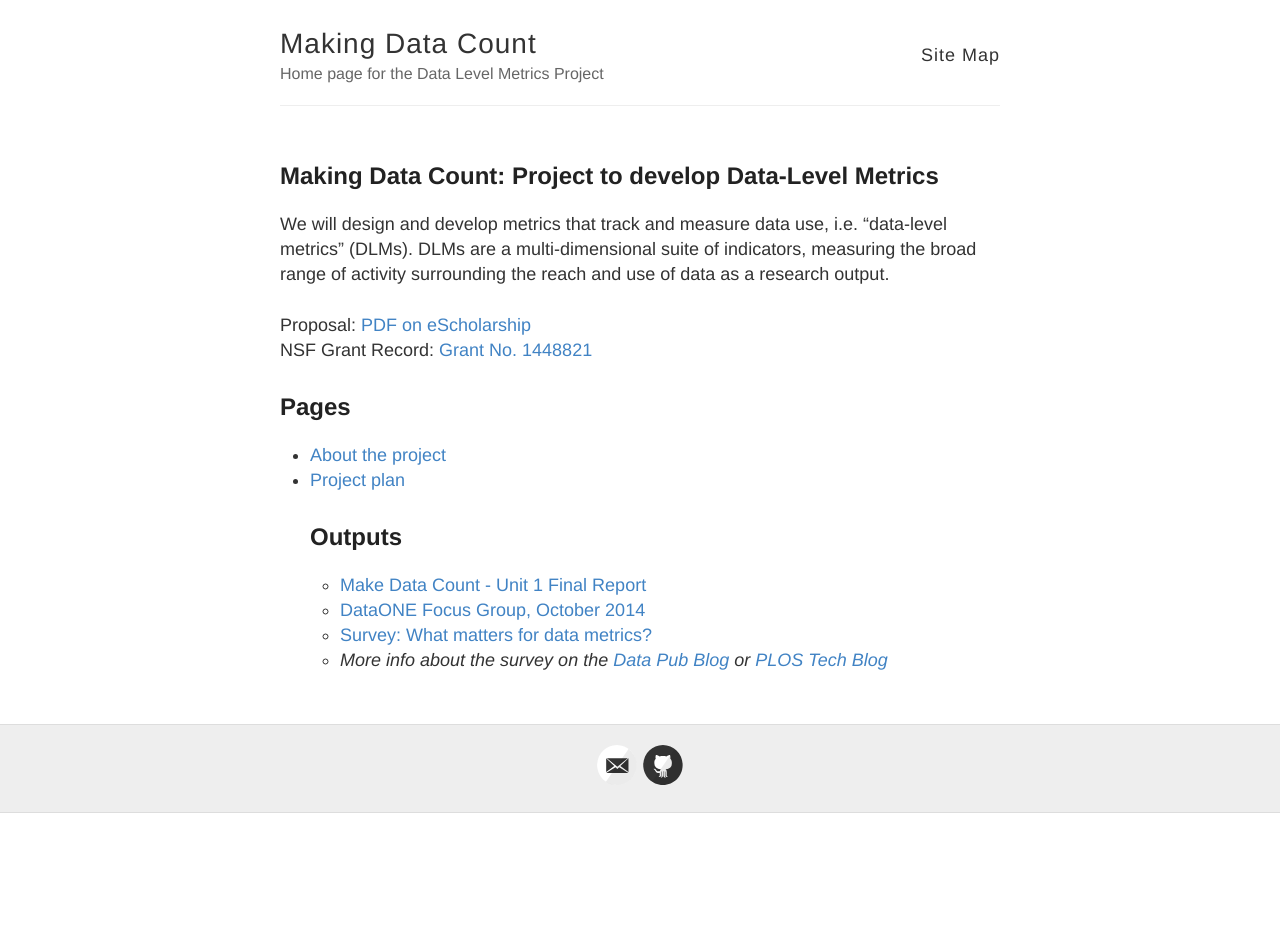
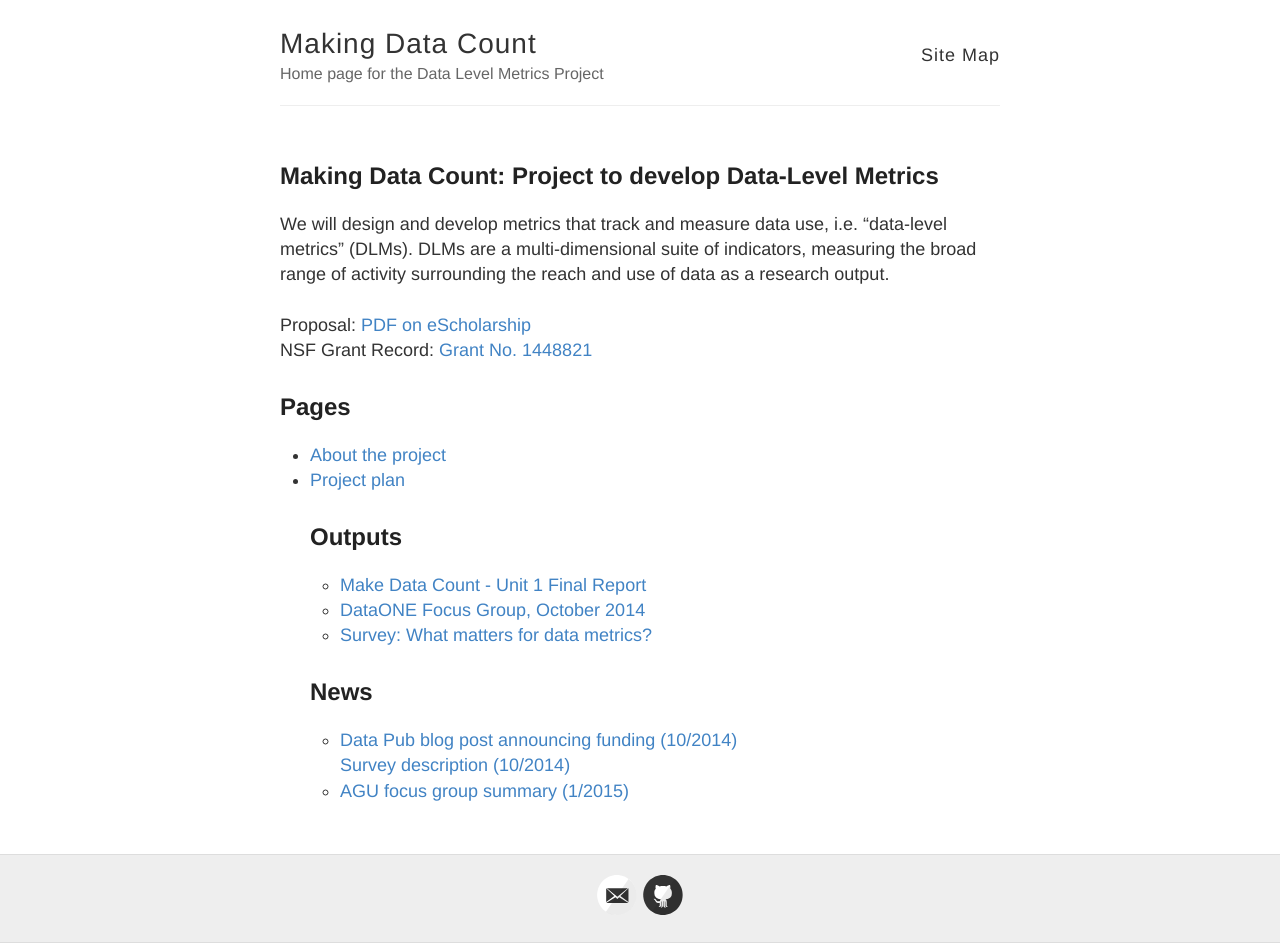
Before and after one commit to lagotto/MDC, a Jekyll site: the page built from index.html, in a window 1280 px wide. Built offline with Jekyll 4.4.1, drawn with Linux system fonts in a browser that asks for light colours; before the commit the page ends 900 px from its top, so only the background shows below that.

Commit message:
Add blog links

```diff
--- a/index.html
+++ b/index.html
@@ -39,9 +39,12 @@ NSF Grant Record:
 <ul>
 <li> <a href="http://figshare.com/articles/Make_Data_Count_Unit_1_Final_Report/1328291">Make Data Count - Unit 1 Final Report</a></li>
 <li> <a href="http://articlemetrics.github.io/MDC/d1-focus">DataONE Focus Group, October 2014</a></li>
-<li> <a href="http://surveymonkey.com/s/makedatacount">Survey: What matters for data metrics?</a></li>
-<li> <em>More info about the survey on the <a href="http://datapub.cdlib.org/2014/10/31/data-do-you-care-the-dlm-survey/">Data Pub Blog</a> or <a href="http://blogs.plos.org/tech/how-do-you-do-data/">PLOS Tech Blog</a></em>
+<li> <a href="http://surveymonkey.com/s/makedatacount">Survey: What matters for data metrics?</a>
 </ul>
 
-
-<!-- <h3><a href="http://datapub.cdlib.org/http://datapub.cdlib.org/2014/10/07/uc3-plos-and-dataone-join-forces-to-build-incentives-for-data-sharing/">Data Pub blog post announcing funding (10/2014)</a></li> -->
+<h2>News</h2>
+<ul>
+<li><a href="http://datapub.cdlib.org/http://datapub.cdlib.org/2014/10/07/uc3-plos-and-dataone-join-forces-to-build-incentives-for-data-sharing/">Data Pub blog post announcing funding (10/2014)</a></li>
+<a href="http://datapub.cdlib.org/2014/10/31/data-do-you-care-the-dlm-survey/">Survey description (10/2014)</a></li>
+<li><a href="http://blogs.plos.org/tech/make-data-rain/">AGU focus group summary (1/2015)</a></li>
+</ul>
```
